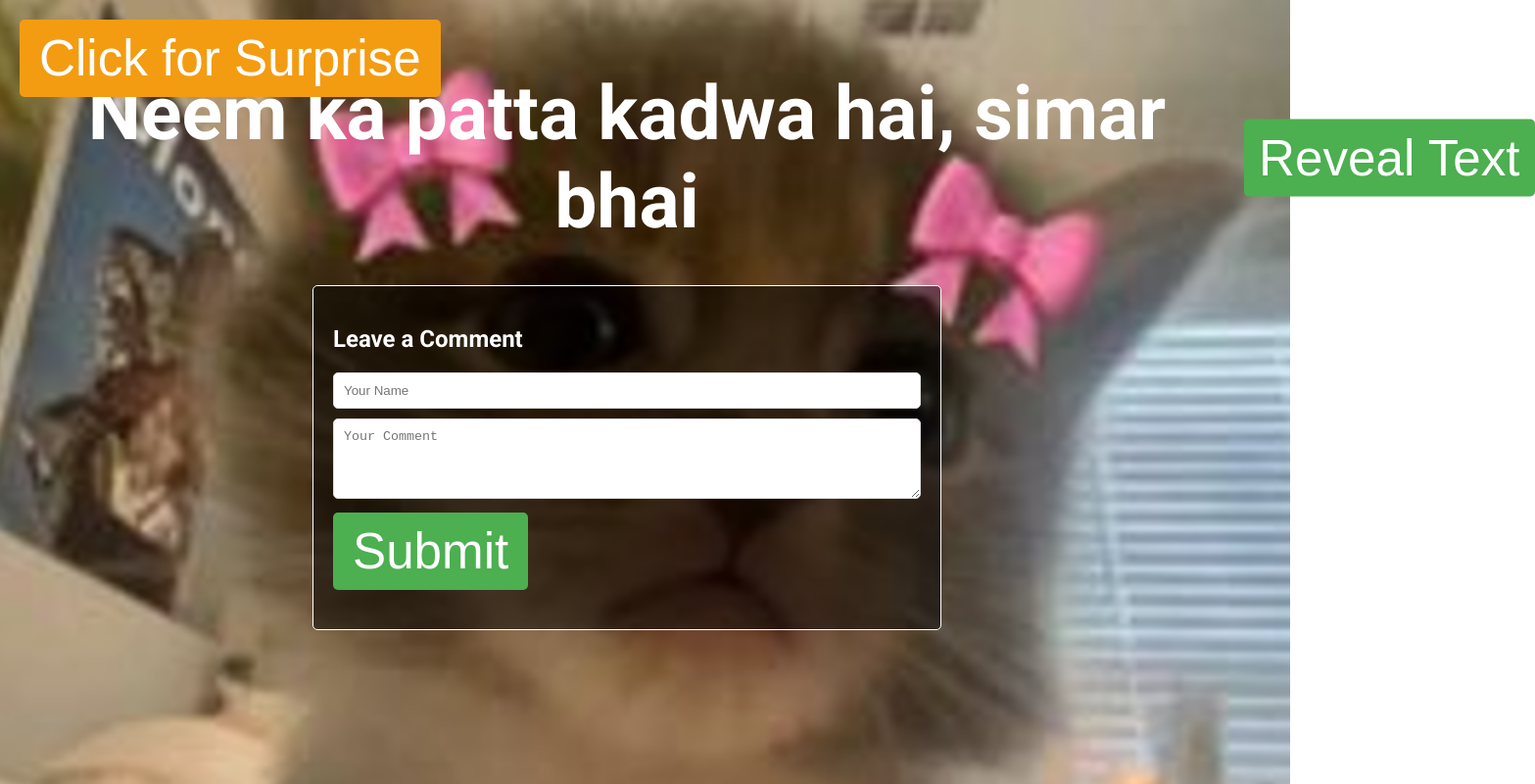
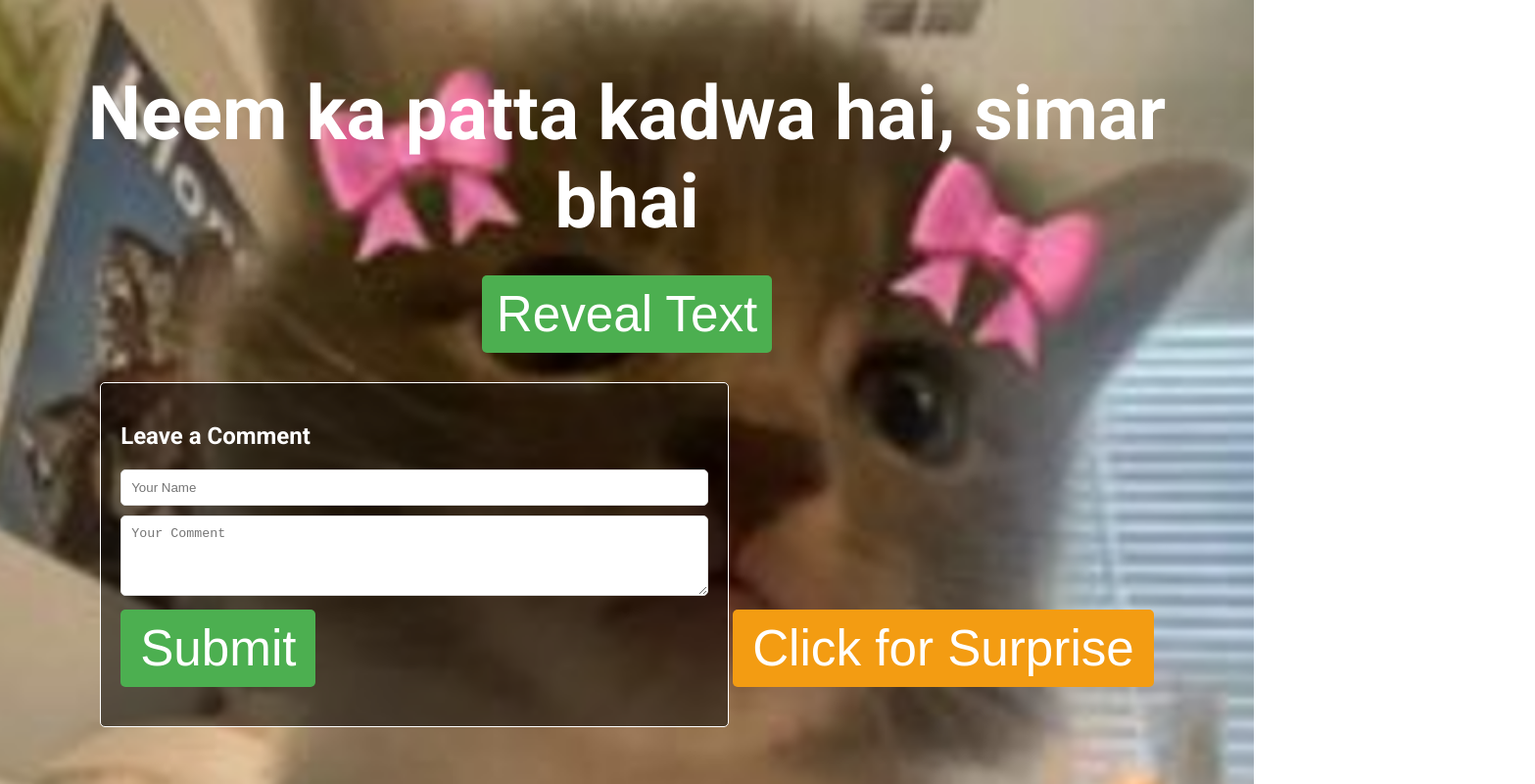
Before and after one commit to bestoketo/neemkapata, a plain HTML site: page index.html in a window 1280 px wide. Shown: the whole page at 98% size, 1567 px wide, since content can reach past the window. Drawn offline with Linux system fonts and the light colour scheme; no server answers.

Commit message:
Update index.html

```diff
--- a/index.html
+++ b/index.html
@@ -50,12 +50,9 @@
             font-size: 4vw;
             cursor: pointer;
             border-radius: 5px;
-            position: fixed;
-            top: 20px;
-            left: 20px;
-            z-index: 1001;
+            margin-top: 20px;
+            display: inline-block;
             transition: background-color 0.3s ease;
-            display: none; /* Initially hidden */
         }
         .click-for-surprise:hover {
             background-color: #e67e22;
@@ -65,10 +62,6 @@
             font-weight: 700;
             margin-bottom: 10px;
             color: white;
-            position: relative;
-            display: inline-block;
-            vertical-align: middle;
-            word-wrap: break-word;
         }
         .show-btn {
             background-color: #4CAF50;
@@ -78,13 +71,9 @@
             font-size: 4vw;
             cursor: pointer;
             border-radius: 5px;
-            transition: background-color 0.3s ease, transform 0.5s ease;
-            position: absolute;
-            left: 100%;
-            top: 50%;
-            transform: translateY(-50%);
-            margin-left: 10px;
-            white-space: nowrap;
+            transition: background-color 0.3s ease;
+            margin-top: 20px;
+            display: inline-block;
         }
         .show-btn:hover {
             background-color: #45a049;
@@ -93,10 +82,7 @@
             display: none;
             font-size: 6vw;
             color: white;
-            margin-left: 20px;
-            vertical-align: middle;
-            font-family: 'Roboto', sans-serif;
-            word-wrap: break-word;
+            margin-top: 20px;
         }
         .audio-btn {
             margin-top: 20px;
@@ -190,16 +176,11 @@
         <div class="loading-text">Sorry Simar Bhai</div>
     </div>
 
-    <!-- Click for Surprise Button -->
-    <button class="click-for-surprise" onclick="playAudio()">Click for Surprise</button>
-
     <!-- Main content -->
     <div id="content">
-        <h1>
-            Neem ka patta kadwa hai, simar bhai
-            <button class="show-btn" onclick="toggleText()">Reveal Text</button>
-            <span id="hidden-text" class="hidden-text">ko pasand gajar ka halwa hai</span>
-        </h1>
+        <h1>Neem ka patta kadwa hai, simar bhai</h1>
+        <button class="show-btn" onclick="toggleText()">Reveal Text</button>
+        <div id="hidden-text" class="hidden-text">ko pasand gajar ka halwa hai</div>
         <br>
         <audio id="audio" src="your-audio-file.mp3" preload="auto"></audio>
 
@@ -211,6 +192,9 @@
             <button onclick="submitComment()">Submit</button>
             <div id="comments-output" class="comments-output"></div>
         </div>
+
+        <!-- Click for Surprise Button -->
+        <button class="click-for-surprise" onclick="playAudio()">Click for Surprise</button>
     </div>
 
     <script>
@@ -219,7 +203,7 @@
             var hiddenText = document.getElementById('hidden-text');
             var btn = document.querySelector('.show-btn');
             if (hiddenText.style.display === 'none' || hiddenText.style.display === '') {
-                hiddenText.style.display = 'inline';
+                hiddenText.style.display = 'block';
                 btn.innerText = 'Unreveal Text';
             } else {
                 hiddenText.style.display = 'none';
@@ -277,8 +261,6 @@
             setTimeout(() => {
                 document.getElementById('loading').style.display = 'none';
                 document.getElementById('content').style.display = 'block';
-                document.querySelector('.click-for-surprise').style.display = 'inline'; // Show button after loading
-                displayComments();
             }, 3000); // Adjust the loading time as needed
         }
     </script>
```
